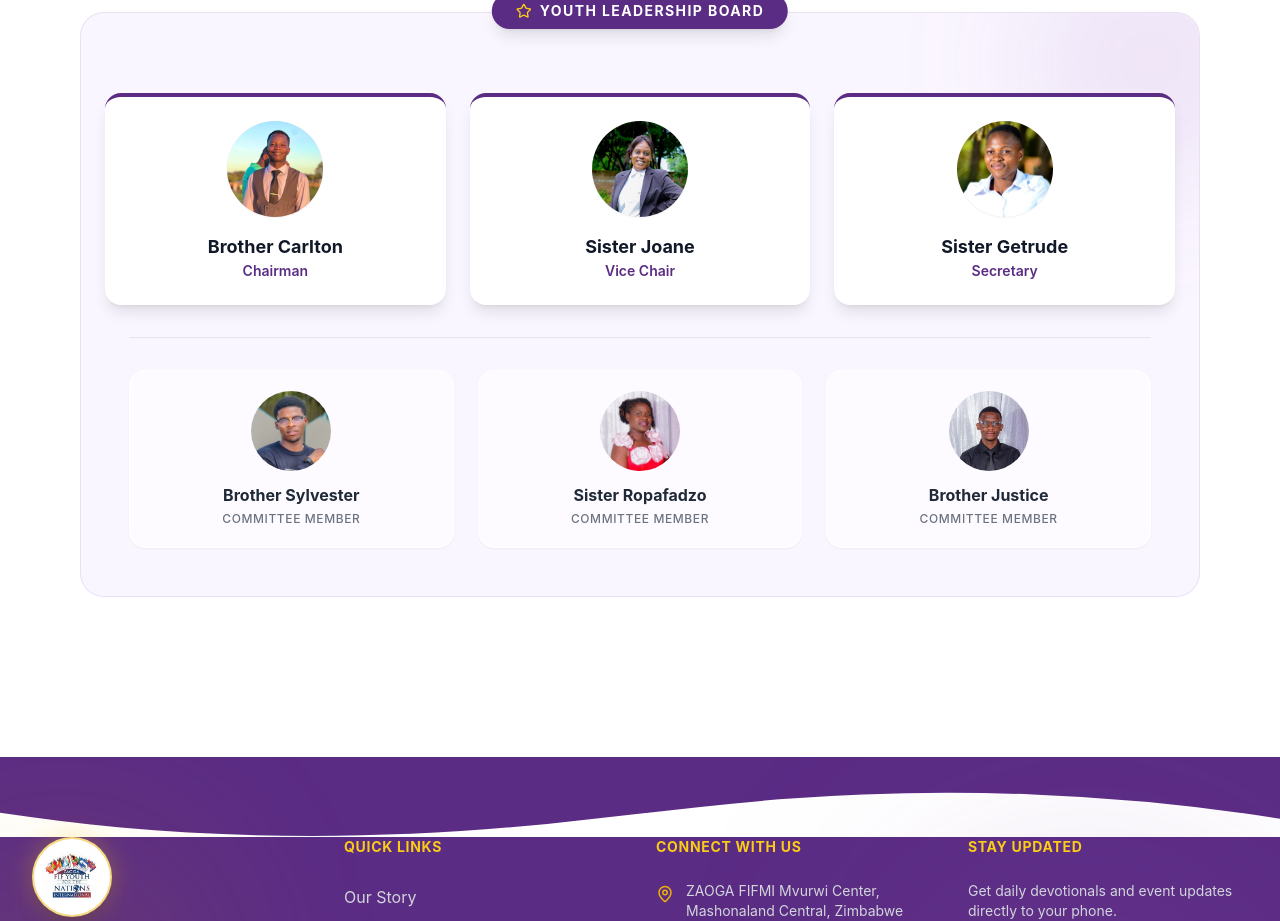
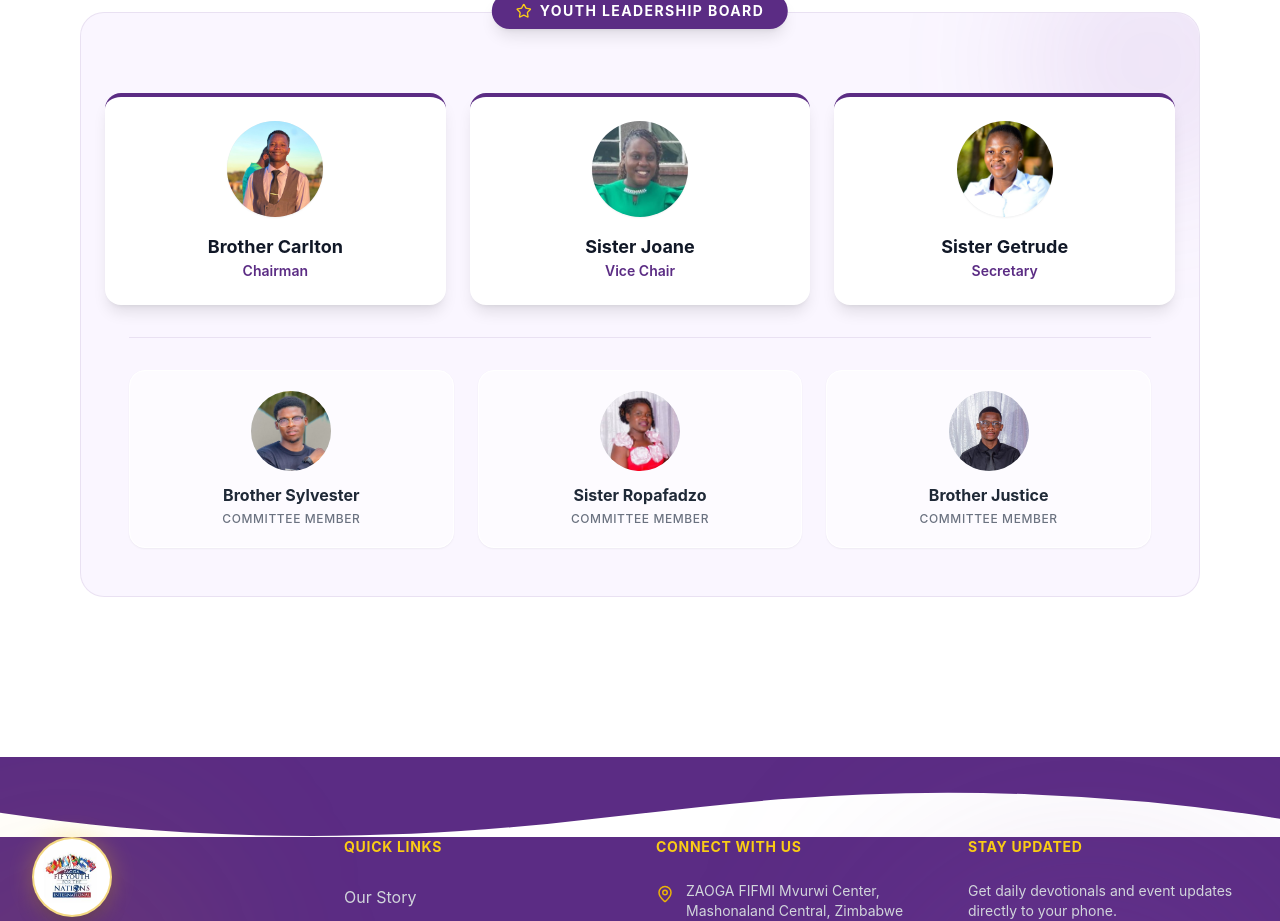
Before and after one commit to zviko163/zaoga-micc-youth-website, a React (Vite) app in the folder zaoga-youth-mvurwi/: page /who-we-are in a window 1280 px wide. Shown: the part 1220-2141 px from the top of the page. Built offline with nearby package versions, Linux system fonts and the light colour scheme.

Commit message:
image edits

```diff
--- a/zaoga-youth-mvurwi/src/pages/WhoAreWe.tsx
+++ b/zaoga-youth-mvurwi/src/pages/WhoAreWe.tsx
@@ -13,7 +13,7 @@ const advisers = [
 
 const executiveBoard = [
   { role: "Chairman", name: "Brother Carlton", image: "/images/board_checks.jpeg" },
-  { role: "Vice Chair", name: "Sister Joane", image: "/images/board_vice_chair.jpeg" },
+  { role: "Vice Chair", name: "Sister Joane", image: "/images/board_vice_chairlady.jpeg" },
   { role: "Secretary", name: "Sister Getrude", image: "/images/board_getty.jpeg" }
 ];
 
```
Also changed, not shown: zaoga-youth-mvurwi/public/images/board_vice_chairlady.jpeg (added).
